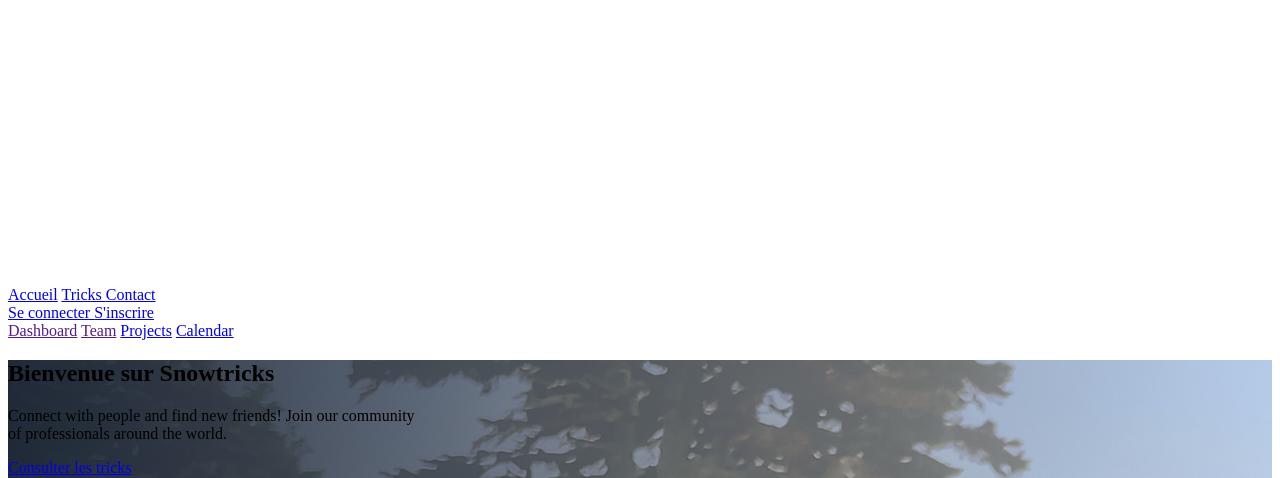
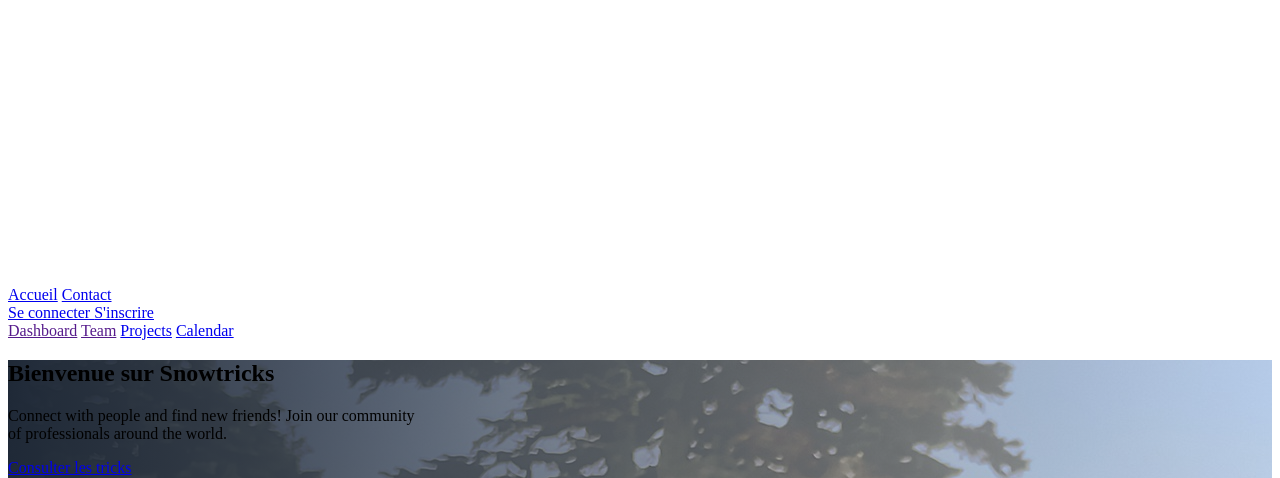
Before and after one commit to PierreThiollent/SnowTricks, a Symfony app: template templates/home/index.html.twig in a window 1280 px wide. Shown: the part 559-1037 px from the top of the page. Run offline with Twig, Linux system fonts and the light colour scheme; the template is opened without the code that fills it, so the values that code supplies are empty; some libraries are stand-ins or nearby versions.

Commit message:
Remove unused links

```diff
--- a/templates/base.html.twig
+++ b/templates/base.html.twig
@@ -73,11 +73,6 @@
                            class="bg-gray-900 text-white px-3 py-2 rounded-md text-sm font-medium"
                            aria-current="page">Accueil</a>
 
-                        <a href="{{ path('app_home') }}#tricks"
-                           class="text-gray-300 hover:bg-gray-700 hover:text-white px-3 py-2 rounded-md text-sm font-medium">
-                            Tricks
-                        </a>
-
                         <a href="#"
                            class="text-gray-300 hover:bg-gray-700 hover:text-white px-3 py-2 rounded-md text-sm font-medium">
                             Contact
@@ -110,9 +105,6 @@
                              role="menu" aria-orientation="vertical" aria-labelledby="user-menu-button" tabindex="-1">
 
                             <!-- Active: "bg-gray-100", Not Active: "" -->
-                            <a href="#" class="block px-4 py-2 text-sm text-gray-700" role="menuitem" tabindex="-1">
-                                Mon profil
-                            </a>
 
                             {% if is_granted('IS_AUTHENTICATED_FULLY') %}
                                 <a href="{{ path('app_trick_new') }}" class="block px-4 py-2 text-sm text-gray-700"
```
